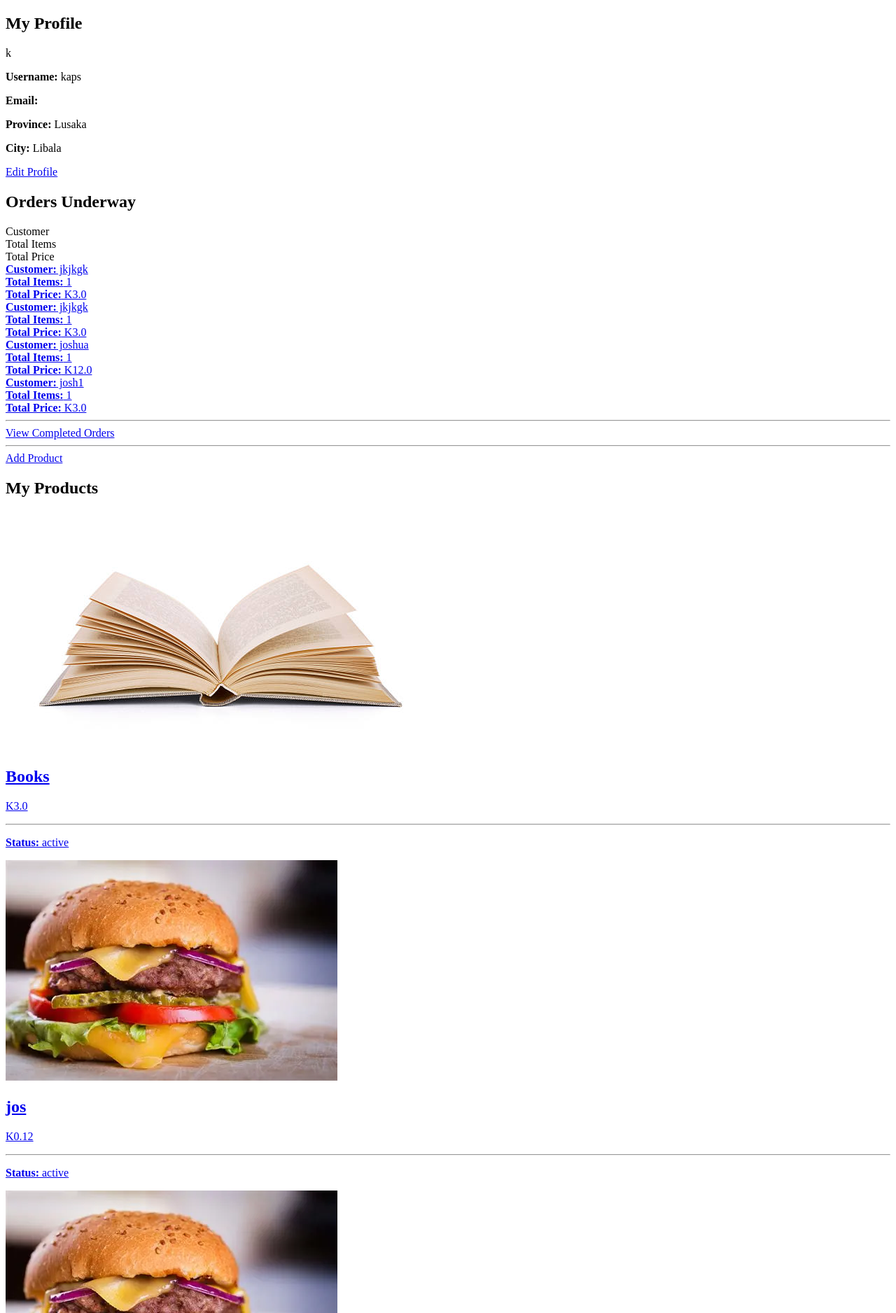
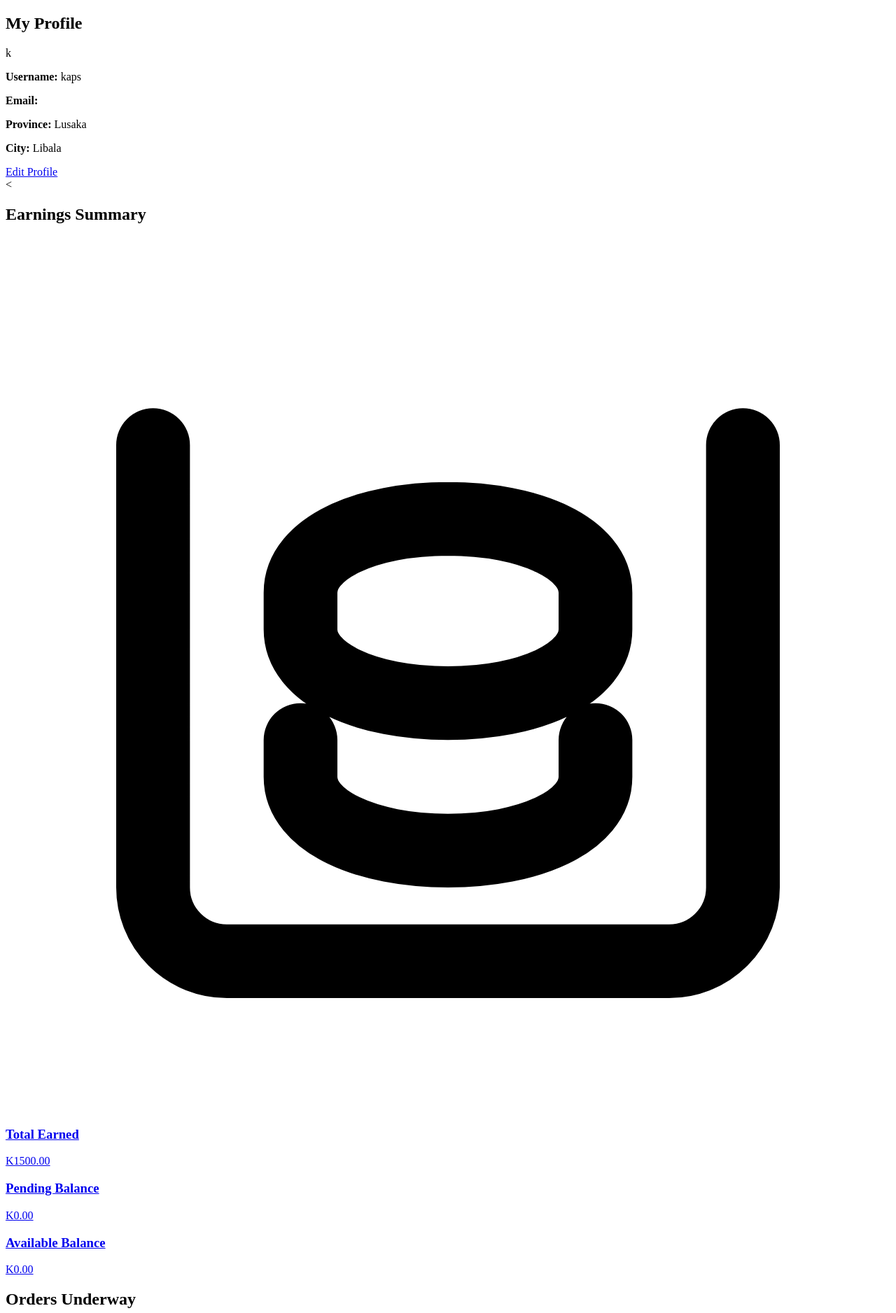
Before and after one commit to Joshua-kapilya/Ecommerce, a Django app: page /mystore/ in a window 1280 px wide. Shown: the part 44-1920 px from the top of the page at 70% size. Run offline with Django 5.2, Linux system fonts and the light colour scheme; a user stored in the database is signed in; data comes from the database, SQL or seed files in the repository; both versions use the stored data as it was after the commit.

Commit message:
earnings

```diff
--- a/store/models.py
+++ b/store/models.py
@@ -4,9 +4,34 @@
 from io import BytesIO
 from django.utils import timezone
 
+
 from PIL import Image
 
 # Create your models here.
+
+class Store(models.Model):
+    owner = models.OneToOneField(User, on_delete=models.CASCADE, related_name="store")
+    name = models.CharField(max_length=255)
+    description = models.TextField()
+    image = models.ImageField(upload_to="store_images/", blank=True, null=True)
+    phone_number = models.CharField(max_length=20, blank=True, null=True)
+    email = models.EmailField(blank=True, null=True)
+    address = models.CharField(max_length=255, blank=True, null=True)
+    province = models.CharField(max_length=100, blank=True, null=True)
+    town = models.CharField(max_length=100, blank=True, null=True)
+    website = models.URLField(blank=True, null=True)
+    category = models.CharField(max_length=100, blank=True, null=True)
+    total_earned = models.DecimalField(max_digits=10, decimal_places=2, default=0.00)
+    pending_balance = models.DecimalField(max_digits=10, decimal_places=2, default=0.00)
+    available_balance = models.DecimalField(max_digits=10, decimal_places=2, default=0.00)
+    last_payout = models.DateTimeField(blank=True, null=True)
+
+    is_approved = models.BooleanField(default=False)  # ✅ new field
+    created_at = models.DateTimeField(auto_now_add=True)
+
+    def __str__(self):
+        return self.name
+
 
 class Category(models.Model):
 	title = models.CharField(max_length=50)
@@ -154,6 +179,9 @@
     product = models.ForeignKey(Products, related_name='items', on_delete=models.CASCADE)
     price = models.IntegerField()
     quantity = models.IntegerField(default=1)
+    is_paid_to_vendor = models.BooleanField(default=False)
+    vendor = models.ForeignKey(Store, on_delete=models.CASCADE, null=True, blank=True)
+
 
     # New field for tracking vendor updates
     status = models.CharField(
@@ -177,24 +205,3 @@
 
     def __str__(self):
         return f"{self.product.title} x {self.quantity} ({self.get_status_display()})"
-
-
-
-class Store(models.Model):
-    owner = models.OneToOneField(User, on_delete=models.CASCADE, related_name="store")
-    name = models.CharField(max_length=255)
-    description = models.TextField()
-    image = models.ImageField(upload_to="store_images/", blank=True, null=True)
-    phone_number = models.CharField(max_length=20, blank=True, null=True)
-    email = models.EmailField(blank=True, null=True)
-    address = models.CharField(max_length=255, blank=True, null=True)
-    province = models.CharField(max_length=100, blank=True, null=True)
-    town = models.CharField(max_length=100, blank=True, null=True)
-    website = models.URLField(blank=True, null=True)
-    category = models.CharField(max_length=100, blank=True, null=True)
-
-    is_approved = models.BooleanField(default=False)  # ✅ new field
-    created_at = models.DateTimeField(auto_now_add=True)
-
-    def __str__(self):
-        return self.name
--- a/userprofile/templates/userprofile/mystore.html
+++ b/userprofile/templates/userprofile/mystore.html
@@ -54,6 +54,49 @@
             </div>
         </div>
     </div>
+
+
+<<!-- Earnings Section -->
+<div class="bg-white rounded-lg shadow p-6 mb-8">
+    <h2 class="text-2xl font-bold mb-4 text-gray-800 flex items-center gap-2">
+        Earnings Summary
+        <svg xmlns="http://www.w3.org/2000/svg" class="h-6 w-6 text-teal-600" fill="none" viewBox="0 0 24 24" stroke="currentColor">
+            <path stroke-linecap="round" stroke-linejoin="round" stroke-width="2"
+                d="M12 8c-2.21 0-4 .79-4 2v1c0 1.21 1.79 2 4 2s4-.79 4-2v-1c0-1.21-1.79-2-4-2zM8 14v1c0 1.21 1.79 2 4 2s4-.79 4-2v-1M4 6v12a2 2 0 002 2h12a2 2 0 002-2V6" />
+        </svg>
+    </h2>
+
+    <div class="grid grid-cols-1 sm:grid-cols-2 lg:grid-cols-3 gap-4 text-center">
+
+        <!-- Total Earned (clickable) -->
+        <a href="#"
+           class="p-4 border rounded-lg bg-teal-50 hover:bg-teal-100 transition duration-200 block">
+            <h3 class="text-sm font-semibold text-gray-700 uppercase">Total Earned</h3>
+            <p class="text-2xl font-bold text-teal-700">K{{ total_earned|floatformat:2 }}</p>
+        </a>
+
+        <!-- Pending Balance (clickable) -->
+        <a href="{% url 'pending_earnings' %}"
+           class="p-4 border rounded-lg bg-yellow-50 hover:bg-yellow-100 transition duration-200 block">
+            <h3 class="text-sm font-semibold text-gray-700 uppercase">Pending Balance</h3>
+            <p class="text-2xl font-bold text-yellow-700">K{{ pending_balance|floatformat:2 }}</p>
+        </a>
+
+        <!-- Available Balance (clickable) -->
+        <a href="{% url 'available_balance' %}"
+           class="p-4 border rounded-lg bg-green-50 hover:bg-green-100 transition duration-200 block">
+            <h3 class="text-sm font-semibold text-gray-700 uppercase">Available Balance</h3>
+            <p class="text-2xl font-bold text-green-700">K{{ available_balance|floatformat:2 }}</p>
+        </a>
+
+    </div>
+</div>
+
+
+
+
+
+
 
 
 <!-- Orders Section -->
--- a/userprofile/urls.py
+++ b/userprofile/urls.py
@@ -17,5 +17,6 @@
 	path('confirm-received/<int:item_id>/', views.confirm_received, name='confirm_received'),
 	path('edit-profile/', views.edit_profile, name='edit_profile'),
 	path('completed-orders/', views.completed_orders, name='completed_orders'),
-
+	path('pending-earnings/', views.pending_earnings, name='pending_earnings'),
+	path('available-balance/', views.available_balance, name='available_balance')
 ]
--- a/userprofile/views.py
+++ b/userprofile/views.py
@@ -9,7 +9,7 @@
 
 from .models import Userprofile
 from store.forms import ProductForm, StoreForm, OrderItemStatusForm
-from store.models import Products, Category, OrderItem, Order
+from store.models import Products, Category, OrderItem, Order, Store
 from django.http import HttpResponseForbidden
 # Create your views here.
 
@@ -116,8 +116,21 @@
 from django.contrib.auth.decorators import login_required
 from store.models import OrderItem, Products
 
+from django.db.models import Sum, Q
+from collections import defaultdict
+
+from datetime import timedelta
+from django.utils import timezone
+from django.db.models import Sum, Q
+
 @login_required
 def mystore(request):
+    # Get the vendor's store
+    try:
+        store = Store.objects.get(owner=request.user)
+    except Store.DoesNotExist:
+        store = None
+
     # Products for this vendor
     products = request.user.products.exclude(status=Products.DELETED)
 
@@ -136,7 +149,7 @@
 
     # Build summaries
     for order, items in orders_dict.items():
-        total_price = sum([item.get_total_price() for item in items])
+        total_price = sum(item.get_total_price() for item in items)
         order_summary = {
             'order': order,
             'items': items,
@@ -147,23 +160,115 @@
                 (item.status == OrderItem.STATUS_DELIVERED and item.received is True)
                 for item in items
             )
-
-
         }
 
-        # Split orders
         if order_summary['completed']:
             history_orders.append(order_summary)
         else:
             underway_orders.append(order_summary)
 
+    # --- Earnings Calculation ---
+    now = timezone.now()
+
+    # total earned (all confirmed or withdrawn)
+    total_earned = order_items.aggregate(total=Sum('price'))['total'] or 0
+
+    # pending: delivered but not yet confirmed received
+    pending_balance = order_items.filter(
+        Q(status=OrderItem.STATUS_DELIVERED, received=False)
+    ).aggregate(total=Sum('price'))['total'] or 0
+
+    # available: confirmed received more than 24 hours ago
+    available_balance = order_items.filter(
+        status=OrderItem.STATUS_DELIVERED,
+        received=True,
+        received_at__lte=now - timedelta(hours=24)
+    ).aggregate(total=Sum('price'))['total'] or 0
+
+    # --- Update Store Balances ---
+    if store:
+        store.total_earned = total_earned
+        store.pending_balance = pending_balance
+        store.available_balance = available_balance
+        store.save()
+
+    # --- Context ---
     context = {
         'products': products,
         'underway_orders': underway_orders,
         'history_orders': history_orders,
+        'store': store,
+        'total_earned': total_earned,
+        'pending_balance': pending_balance,
+        'available_balance': available_balance,
     }
 
     return render(request, 'userprofile/mystore.html', context)
+
+
+
+from django.contrib.auth.decorators import login_required
+from django.shortcuts import render
+
+@login_required
+def pending_earnings(request):
+    # Check if the user has a store
+    if hasattr(request.user, 'store'):
+        store = request.user.store
+        pending_orders = OrderItem.objects.filter(
+            vendor=store,
+            order__status='delivered',
+            is_paid_to_vendor=False
+        )
+        print(pending_orders)
+        total_pending = sum(item.price * item.quantity for item in pending_orders)
+    else:
+        # If the user has no store, show empty results
+        pending_orders = []
+        total_pending = 0
+
+    context = {
+        'pending_orders': pending_orders,
+        'total_pending': total_pending
+    }
+    return render(request, 'userprofile/pending_earnings.html', context)
+
+
+
+@login_required
+def available_balance(request):
+    balance = 0
+
+    if hasattr(request.user, 'store'):
+        store = request.user.store
+
+        # Only include items that are delivered and not yet paid to vendor
+        available_orders = OrderItem.objects.filter(
+            vendor=store,
+            status=OrderItem.STATUS_DELIVERED,
+            is_paid_to_vendor=False
+        )
+
+        # Calculate total withdrawable balance
+        balance = sum(item.price * item.quantity for item in available_orders)
+
+    context = {
+        'balance': balance,
+        'available_orders': available_orders if hasattr(request.user, 'store') else []
+    }
+
+    return render(request, 'userprofile/avalaible_balance.html', context)
+
+
+
+
+
+
+
+
+
+
+
 
 
 from .forms import UserProfileForm
```
Also changed, not shown: userprofile/templates/userprofile/avalaible_balance.html (added, +41 -0 lines), userprofile/templates/userprofile/pending_earnings.html (added, +48 -0 lines), db.sqlite3, store/migrations/0014_store_available_balance_store_last_payout_and_more.py (added), store/migrations/0015_orderitem_is_paid_to_vendor_orderitem_vendor.py (added).
